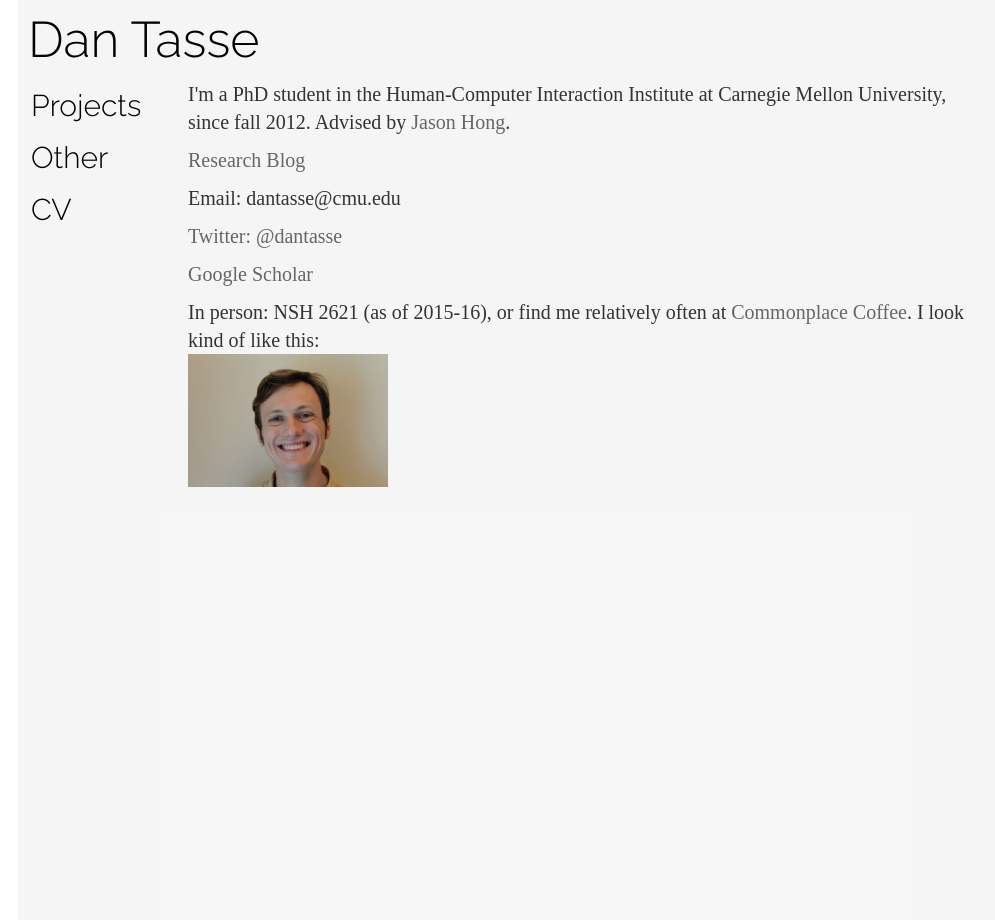
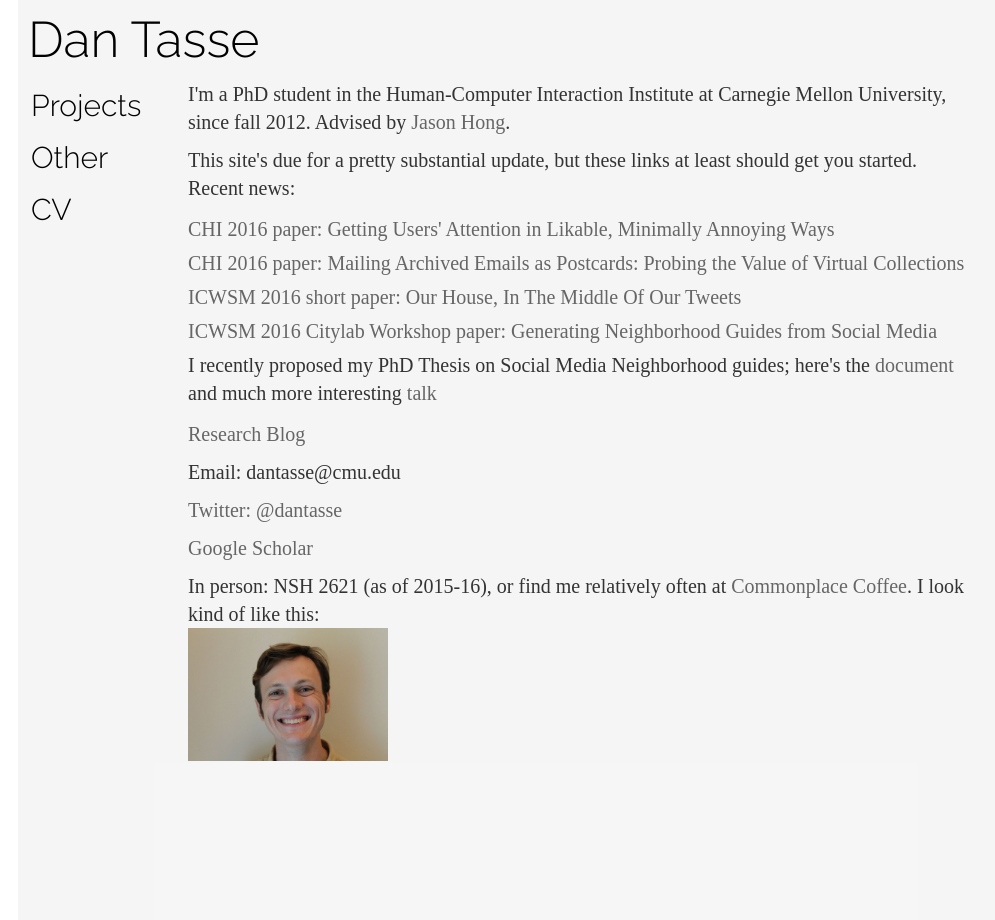
Before and after one commit to dantasse/dantasse.github.io, a Jekyll site: the page built from index.html, in a window 1280 px wide. Shown: the whole page, without its empty margins (100-1095 px from the left). Built offline with Jekyll 4.4.1, drawn with Linux system fonts in a browser that asks for light colours; nearby versions of some CDN libraries; some web fonts are replaced.

Commit message:
add recent CHI and ICWSM papers

```diff
--- a/index.html
+++ b/index.html
@@ -4,6 +4,15 @@
 ---
 <p>
 I'm a PhD student in the Human-Computer Interaction Institute at Carnegie Mellon University, since fall 2012. Advised by <a href="https://www.cs.cmu.edu/~jasonh/">Jason Hong</a>.
+</p>
+<p>This site's due for a pretty substantial update, but these links at least should get you started. Recent news:
+  <ul>
+    <li><a href="docs/getting_users_attention_chi2016.pdf">CHI 2016 paper: Getting Users' Attention in Likable, Minimally Annoying Ways</a></li>
+    <li><a href="docs/mailing_archived_emails_chi2016.pdf">CHI 2016 paper: Mailing Archived Emails as Postcards: Probing the Value of Virtual Collections</a></li>
+    <li><a href="docs/our_house_icwsm2016.pdf">ICWSM 2016 short paper: Our House, In The Middle Of Our Tweets</a></li>
+    <li><a href="docs/generating_neighborhood_guides_citylab2016.pdf">ICWSM 2016 Citylab Workshop paper: Generating Neighborhood Guides from Social Media</a></li>
+    <li>I recently proposed my PhD Thesis on Social Media Neighborhood guides; here's the <a href="docs/dantasse_proposal.pdf">document</a> and much more interesting <a href="docs/dantasse_proposal_talk.pdf">talk</a></li>
+  </ul>
 </p>
 <p>
   <a href="//talesnideas.blogspot.com">Research Blog</a>
```
Also changed, not shown: 3 other files.
